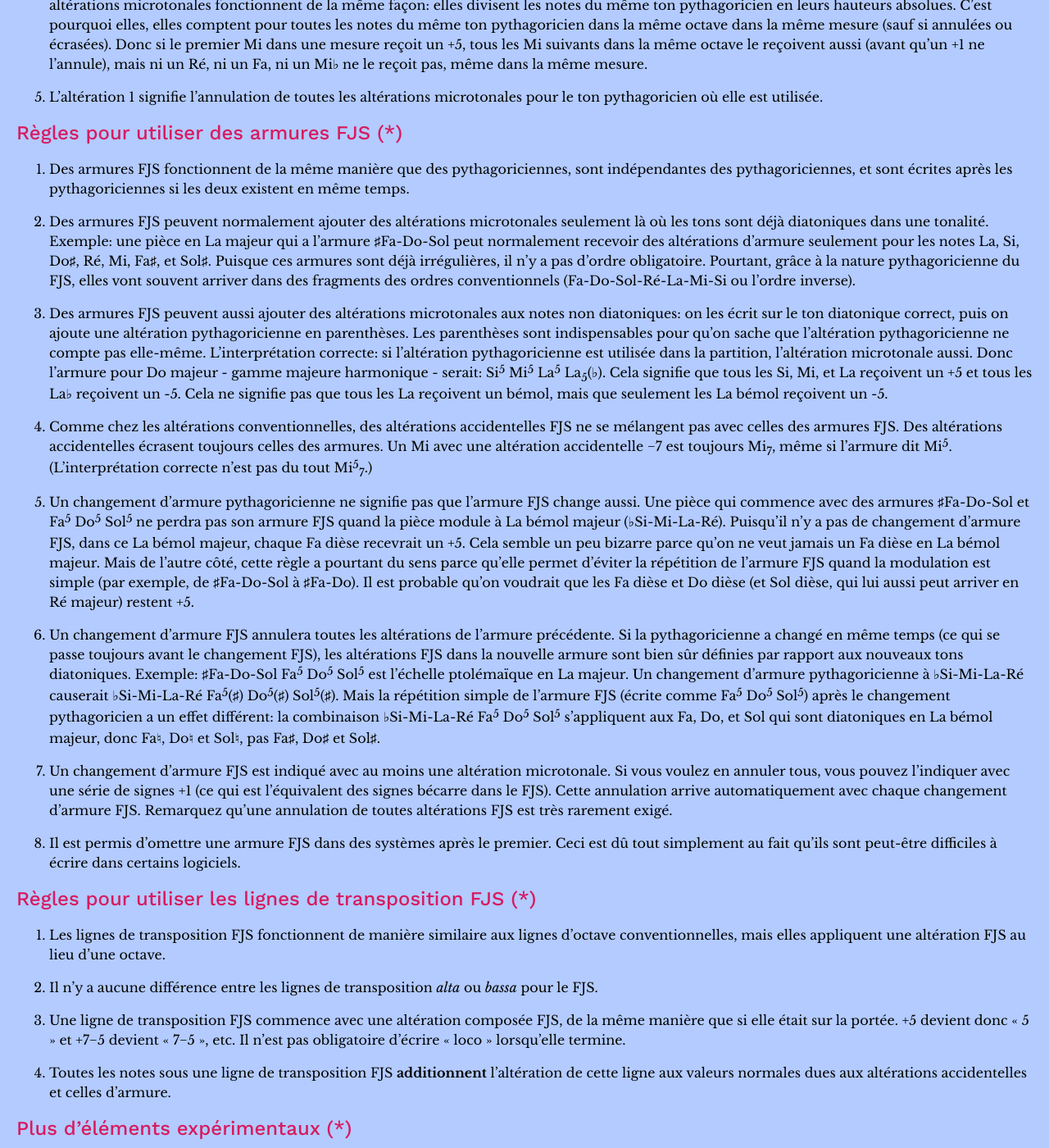
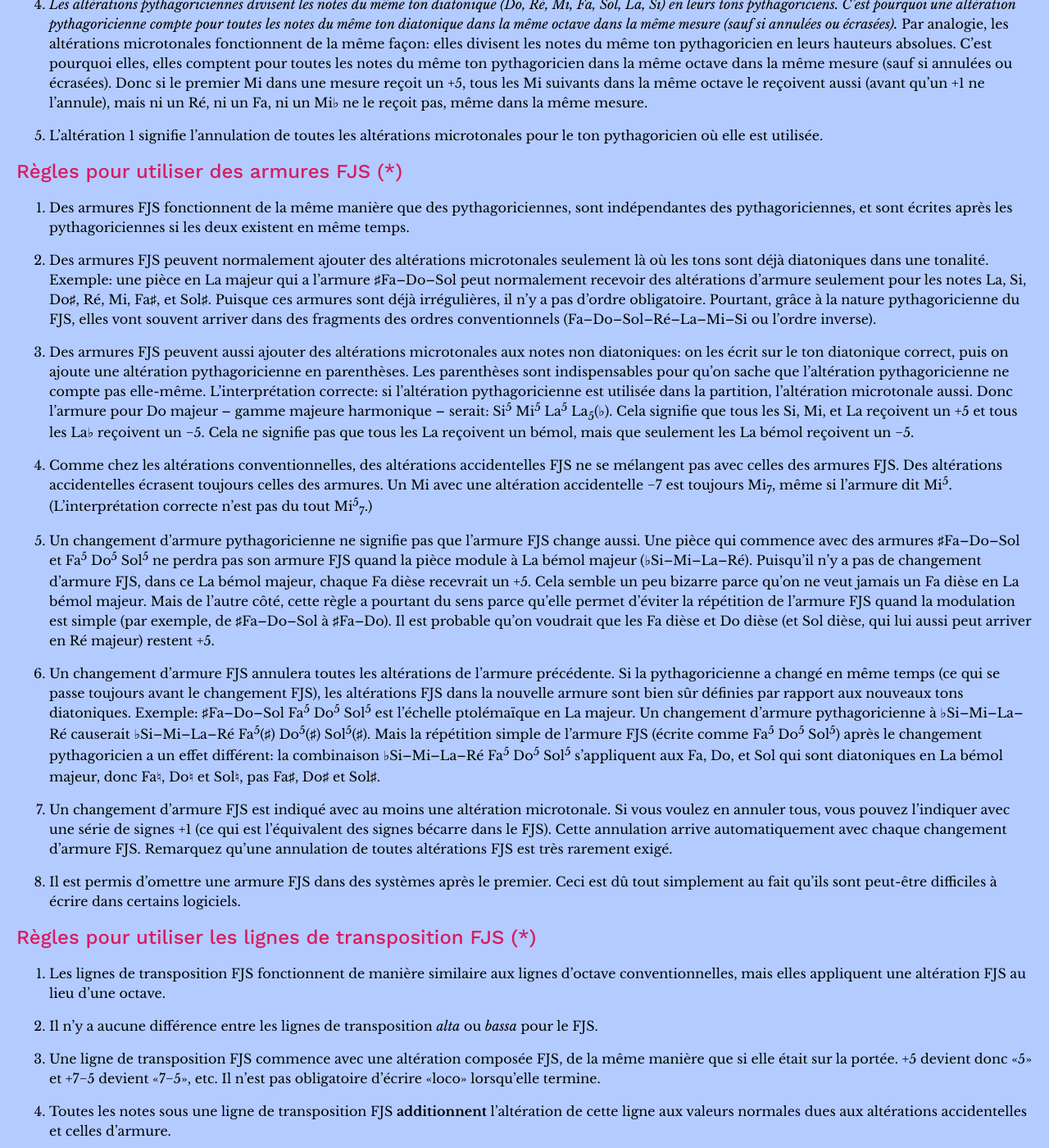
Before and after one commit to misotanni/misotanni.github.io, a Jekyll site: the page built from fjs/fr/rules.md, in a window 1280 px wide and 1400 px high, scrolled down 2417 px. Shown: the whole window at 82% size. Built offline with Jekyll 4.4.1, drawn with Linux system fonts in a browser that asks for light colours; our own code applies the rules of GitHub Pages for plain Markdown files; formulas are drawn with MathJax 3; some of the changed text lies outside the part shown.

Commit message:
huge french cleanup 7

```diff
--- a/fjs/fr/rules.md
+++ b/fjs/fr/rules.md
@@ -50,15 +52,15 @@
 
 ## Règles pour construire les noms de notes
 
-1. Pour la notation conventionnelle, le FJS utilise l'accord pythagoricien. Donc Do-Mi est 81/64, Do-Ré♭ est 256/243, Ré♭-Do♯ est 531441/524288, etc.
+1. Pour la notation conventionnelle, le FJS utilise l'accord pythagoricien. Donc Do–Mi est 81/64, Do–Ré♭ est 256/243, Ré♭–Do♯ est 531441/524288, etc.
 
-2. Un seul comma du nombre premier *p* (au-delà de 3) utilisera le nombre *p* (de préférence: en indice supérieur) pour indiquer une déviation de ce comma **dans la direction originale**. Exemple: Mi<sup>5</sup> est **plus bas** que Mi de 81/80 (puisque le comma de 5 égale 80/81); Fa<sup>11</sup> est **plus haut** que Fa de 33/32 (puisque le comma de 11 égale 33/32). On prononce ces noms en ajoutant le nombre au nom conventionnel: « Mi-cinq », « Fa-onze ». Il est permis aussi de les séparer avec un préfixe « super » pour accentuer la séparation. La direction originale reste inchangée.
+2. Un seul comma du nombre premier *p* (au-delà de 3) utilisera le nombre *p* (de préférence: en indice supérieur) pour indiquer une déviation de ce comma **dans la direction originale**. Exemple: Mi<sup>5</sup> est **plus bas** que Mi de 81/80 (puisque le comma de 5 égale 80/81); Fa<sup>11</sup> est **plus haut** que Fa de 33/32 (puisque le comma de 11 égale 33/32). On prononce ces noms en ajoutant le nombre au nom conventionnel: «Mi-cinq», «Fa-onze». Il est permis aussi de les séparer avec un préfixe «super» pour accentuer la séparation. La direction originale reste inchangée.
 
-3. Un seul comma du nombre premier *p* utilisera le nombre *p* en indice inférieur pour indiquer une déviation de ce comma **dans l'inverse de la direction originale**. Exemple: Mi♭<sub>5</sub> est plus haut que Mi♭ de 81/80; La<sub>19</sub> est plus bas que La de 513/512. On prononce ces noms en ajoutant le préfixe « sub », donc: « Mi-bémol-sub-cinq », « La-sub-dix-neuf ».
+3. Un seul comma du nombre premier *p* utilisera le nombre *p* en indice inférieur pour indiquer une déviation de ce comma **dans l'inverse de la direction originale**. Exemple: Mi♭<sub>5</sub> est plus haut que Mi♭ de 81/80; La<sub>19</sub> est plus bas que La de 513/512. On prononce ces noms en ajoutant le préfixe «sub», donc: «Mi-bémol-sub-cinq», «La-sub-dix-neuf».
 
 4. Pour représenter des déviations composées **dans la même orientation** (toutes otonales ou toutes utonales), **multipliez** les nombres des commas (ne les additionnez ou enchaînez pas), parce que ces nombres sont tous premiers, et seulement la multiplication de nombres premiers peut être décomposée d'une seule façon, ce qui est dû au théorème fondamental de l'arithmétique. Nous pouvons alors toujours savoir les nombres premiers qui étaient multipliés (l'ordre ne fait aucune différence). Exemple: Sol♯<sup>25</sup> est plus bas que Sol♯ de deux 81/80 et il n'y a que cette interprétation parce que 25 = 5 × 5 et il n'y a que cette factorisation.
 
-5. Le produit peut généralement être factorisé mentalement. Les produits les plus fréquents sont tous bien connus: 25, 35, 49, 125, 625, 343, 55, 77, 65, 121. Dans le cas où il n'est pas du tout claire (par exemple 119 = 7 × 17), on peut utiliser une notation alternative où tous les facteurs sont écrits en séquence, avec des virgules entre eux. L'exemple ci-dessus peut alors être écrit comme Sol♯<sup>5,5</sup>, les deux notations sont correctes. Si on écrit des commas en séquence, il est d'habitude de les écrire dans un ordre non décroissant. Donc Ré<sup>119</sup> serait Ré<sup>7,17</sup> plutôt que Ré<sup>17,7</sup>. Les deux extrêmes peuvent aussi être combinées comme vous voulez, en multipliant certains facteurs, mais pas tous; donc Sol<sup>11,125</sup> est identique à Sol<sup>1375</sup>. La prononciation n'est pas changée: « Sol-onze-cent-vingt-cinq ».
+5. Le produit peut généralement être factorisé mentalement. Les produits les plus fréquents sont tous bien connus: 25, 35, 49, 125, 625, 343, 55, 77, 65, 121. Dans le cas où il n'est pas du tout claire (par exemple 119 = 7 × 17), on peut utiliser une notation alternative où tous les facteurs sont écrits en séquence, avec des virgules entre eux. L'exemple ci-dessus peut alors être écrit comme Sol♯<sup>5,5</sup>, les deux notations sont correctes. Si on écrit des commas en séquence, il est d'habitude de les écrire dans un ordre non décroissant. Donc Ré<sup>119</sup> serait Ré<sup>7,17</sup> plutôt que Ré<sup>17,7</sup>. Les deux extrêmes peuvent aussi être combinées comme vous voulez, en multipliant certains facteurs, mais pas tous; donc Sol<sup>11,125</sup> est identique à Sol<sup>1375</sup>. La prononciation n'est pas changée: «Sol-onze-cent-vingt-cinq».
 
 6. Des produits de commas positifs et négatifs sont indépendants. Dans le cas où il y a les deux, on écrit en même temps un indice supérieur et inférieur. Exemple: Fa<sup>7</sup><sub>5</sub> signifie un Fa baissé de 64/63 et élevé de 81/80 (ou à l'inverse: élevé de 81/80 et puis baissé de 64/63, sans différence). Les produits des commas positifs et négatifs sont toujours premiers entre eux: sinon, il y a des facteurs qui peuvent être annulés; \*Do<sup>35</sup><sub>5</sub> est identique à Do<sup>7</sup>.
 
@@ -82,15 +84,15 @@
 
 1. Des armures FJS fonctionnent de la même manière que des pythagoriciennes, sont indépendantes des pythagoriciennes, et sont écrites après les pythagoriciennes si les deux existent en même temps.
 
-2. Des armures FJS peuvent normalement ajouter des altérations microtonales seulement là où les tons sont déjà diatoniques dans une tonalité. Exemple: une pièce en La majeur qui a l'armure ♯Fa-Do-Sol peut normalement recevoir des altérations d'armure seulement pour les notes La, Si, Do♯, Ré, Mi, Fa♯, et Sol♯. Puisque ces armures sont déjà irrégulières, il n'y a pas d'ordre obligatoire. Pourtant, grâce à la nature pythagoricienne du FJS, elles vont souvent arriver dans des fragments des ordres conventionnels (Fa-Do-Sol-Ré-La-Mi-Si ou l'ordre inverse).
+2. Des armures FJS peuvent normalement ajouter des altérations microtonales seulement là où les tons sont déjà diatoniques dans une tonalité. Exemple: une pièce en La majeur qui a l'armure ♯Fa–Do–Sol peut normalement recevoir des altérations d'armure seulement pour les notes La, Si, Do♯, Ré, Mi, Fa♯, et Sol♯. Puisque ces armures sont déjà irrégulières, il n'y a pas d'ordre obligatoire. Pourtant, grâce à la nature pythagoricienne du FJS, elles vont souvent arriver dans des fragments des ordres conventionnels (Fa–Do–Sol–Ré–La–Mi–Si ou l'ordre inverse).
 
-3. Des armures FJS peuvent aussi ajouter des altérations microtonales aux notes non diatoniques: on les écrit sur le ton diatonique correct, puis on ajoute une altération pythagoricienne en parenthèses. Les parenthèses sont indispensables pour qu'on sache que l'altération pythagoricienne ne compte pas elle-même. L'interprétation correcte: si l'altération pythagoricienne est utilisée dans la partition, l'altération microtonale aussi. Donc l'armure pour Do majeur - gamme majeure harmonique - serait: Si<sup>5</sup> Mi<sup>5</sup> La<sup>5</sup> La<sub>5</sub>(♭). Cela signifie que tous les Si, Mi, et La reçoivent un +5 et tous les La♭ reçoivent un -5. Cela ne signifie pas que tous les La reçoivent un bémol, mais que seulement les La bémol reçoivent un -5.
+3. Des armures FJS peuvent aussi ajouter des altérations microtonales aux notes non diatoniques: on les écrit sur le ton diatonique correct, puis on ajoute une altération pythagoricienne en parenthèses. Les parenthèses sont indispensables pour qu'on sache que l'altération pythagoricienne ne compte pas elle-même. L'interprétation correcte: si l'altération pythagoricienne est utilisée dans la partition, l'altération microtonale aussi. Donc l'armure pour Do majeur – gamme majeure harmonique – serait: Si<sup>5</sup> Mi<sup>5</sup> La<sup>5</sup> La<sub>5</sub>(♭). Cela signifie que tous les Si, Mi, et La reçoivent un +5 et tous les La♭ reçoivent un −5. Cela ne signifie pas que tous les La reçoivent un bémol, mais que seulement les La bémol reçoivent un −5.
 
 4. Comme chez les altérations conventionnelles, des altérations accidentelles FJS ne se mélangent pas avec celles des armures FJS. Des altérations accidentelles écrasent toujours celles des armures. Un Mi avec une altération accidentelle −7 est toujours Mi<sub>7</sub>, même si l'armure dit Mi<sup>5</sup>. (L'interprétation correcte n'est pas du tout Mi<sup>5</sup><sub>7</sub>.)
 
-5. Un changement d'armure pythagoricienne ne signifie pas que l'armure FJS change aussi. Une pièce qui commence avec des armures ♯Fa-Do-Sol et Fa<sup>5</sup> Do<sup>5</sup> Sol<sup>5</sup> ne perdra pas son armure FJS quand la pièce module à La bémol majeur (♭Si-Mi-La-Ré). Puisqu'il n'y a pas de changement d'armure FJS, dans ce La bémol majeur, chaque Fa dièse recevrait un +5. Cela semble un peu bizarre parce qu'on ne veut jamais un Fa dièse en La bémol majeur. Mais de l'autre côté, cette règle a pourtant du sens parce qu'elle permet d'éviter la répétition de l'armure FJS quand la modulation est simple (par exemple, de ♯Fa-Do-Sol à ♯Fa-Do). Il est probable qu'on voudrait que les Fa dièse et Do dièse (et Sol dièse, qui lui aussi peut arriver en Ré majeur) restent +5.
+5. Un changement d'armure pythagoricienne ne signifie pas que l'armure FJS change aussi. Une pièce qui commence avec des armures ♯Fa–Do–Sol et Fa<sup>5</sup> Do<sup>5</sup> Sol<sup>5</sup> ne perdra pas son armure FJS quand la pièce module à La bémol majeur (♭Si–Mi–La–Ré). Puisqu'il n'y a pas de changement d'armure FJS, dans ce La bémol majeur, chaque Fa dièse recevrait un +5. Cela semble un peu bizarre parce qu'on ne veut jamais un Fa dièse en La bémol majeur. Mais de l'autre côté, cette règle a pourtant du sens parce qu'elle permet d'éviter la répétition de l'armure FJS quand la modulation est simple (par exemple, de ♯Fa–Do–Sol à ♯Fa–Do). Il est probable qu'on voudrait que les Fa dièse et Do dièse (et Sol dièse, qui lui aussi peut arriver en Ré majeur) restent +5.
 
-6. Un changement d'armure FJS annulera toutes les altérations de l'armure précédente. Si la pythagoricienne a changé en même temps (ce qui se passe toujours avant le changement FJS), les altérations FJS dans la nouvelle armure sont bien sûr définies par rapport aux nouveaux tons diatoniques. Exemple: ♯Fa-Do-Sol Fa<sup>5</sup> Do<sup>5</sup> Sol<sup>5</sup> est l'échelle ptolémaïque en La majeur. Un changement d'armure pythagoricienne à ♭Si-Mi-La-Ré causerait ♭Si-Mi-La-Ré Fa<sup>5</sup>(♯) Do<sup>5</sup>(♯) Sol<sup>5</sup>(♯). Mais la répétition simple de l'armure FJS (écrite comme Fa<sup>5</sup> Do<sup>5</sup> Sol<sup>5</sup>) après le changement pythagoricien a un effet différent: la combinaison ♭Si-Mi-La-Ré Fa<sup>5</sup> Do<sup>5</sup> Sol<sup>5</sup> s'appliquent aux Fa, Do, et Sol qui sont diatoniques en La bémol majeur, donc Fa♮, Do♮ et Sol♮, pas Fa♯, Do♯ et Sol♯.
+6. Un changement d'armure FJS annulera toutes les altérations de l'armure précédente. Si la pythagoricienne a changé en même temps (ce qui se passe toujours avant le changement FJS), les altérations FJS dans la nouvelle armure sont bien sûr définies par rapport aux nouveaux tons diatoniques. Exemple: ♯Fa–Do–Sol Fa<sup>5</sup> Do<sup>5</sup> Sol<sup>5</sup> est l'échelle ptolémaïque en La majeur. Un changement d'armure pythagoricienne à ♭Si–Mi–La–Ré causerait ♭Si–Mi–La–Ré Fa<sup>5</sup>(♯) Do<sup>5</sup>(♯) Sol<sup>5</sup>(♯). Mais la répétition simple de l'armure FJS (écrite comme Fa<sup>5</sup> Do<sup>5</sup> Sol<sup>5</sup>) après le changement pythagoricien a un effet différent: la combinaison ♭Si–Mi–La–Ré Fa<sup>5</sup> Do<sup>5</sup> Sol<sup>5</sup> s'appliquent aux Fa, Do, et Sol qui sont diatoniques en La bémol majeur, donc Fa♮, Do♮ et Sol♮, pas Fa♯, Do♯ et Sol♯.
 
 7. Un changement d'armure FJS est indiqué avec au moins une altération microtonale. Si vous voulez en annuler tous, vous pouvez l'indiquer avec une série de signes +1 (ce qui est l'équivalent des signes bécarre dans le FJS). Cette annulation arrive automatiquement avec chaque changement d'armure FJS. Remarquez qu'une annulation de toutes altérations FJS est très rarement exigé.
 
@@ -102,7 +104,7 @@
 
 2. Il n'y a aucune différence entre les lignes de transposition *alta* ou *bassa* pour le FJS.
 
-3. Une ligne de transposition FJS commence avec une altération composée FJS, de la même manière que si elle était sur la portée. +5 devient donc « 5 » et +7−5 devient « 7−5 », etc. Il n'est pas obligatoire d'écrire « loco » lorsqu'elle termine.
+3. Une ligne de transposition FJS commence avec une altération composée FJS, de la même manière que si elle était sur la portée. +5 devient donc «5» et +7−5 devient «7−5», etc. Il n'est pas obligatoire d'écrire «loco» lorsqu'elle termine.
 
 4. Toutes les notes sous une ligne de transposition FJS **additionnent** l'altération de cette ligne aux valeurs normales dues aux altérations accidentelles et celles d'armure.
 
@@ -116,28 +118,28 @@
 
 Ici on voit Sol♭<sup>7</sup><sub>5</sub> et Fa♯<sup>5</sup><sub>7</sub>.
 
-<img src="../assets/example_5.png" alt="G♭7_5–F♯5_7">
+<img src="../assets/example_5.png" alt="Sol♭7_5–Fa♯5_7">
 
 Ici: Do♯<sup>5</sup> Do♯<sup>5</sup>; Do♯<sup>5</sup> Do♯; Do♯<sup>5</sup> Do; Do♯<sup>5</sup> Do<sup>5</sup>.
 
-<img src="../assets/example_4.png" alt="C♯5–C, C♯5–C1, C♯5–C♮, C♯5–C♮5">
+<img src="../assets/example_4.png" alt="Do♯5–Do, Do♯5–Do1, Do♯5–Do♮, Do♯5–Do♮5">
 
 L'échelle suivante est celle de La majeur; La, Si, Do♯<sup>5</sup>, Ré, Mi, Fa♯<sup>5</sup>, Sol♯<sup>5</sup>, La.
 
-<img src="../assets/example_6.png" alt="♯FCG F5 C5 G5: A–B–C–D–E–F–G–A">
+<img src="../assets/example_6.png" alt="♯Fa–Do–Sol Fa5 Do5 Sol5: La–Si–Do–Ré–Mi–Fa–Sol–La">
 
-L'échelle suivante est la partie 8-16 de l'échelle harmonique sur Fa; Fa, Sol, La<sup>5</sup>, Si♭<sup>11</sup>, Do, Ré♭<sup>13</sup>, Mi♭<sup>7</sup>, Mi<sup>5</sup>, Fa. (L'armure n'est pas pratique, mais possible.)
+L'échelle suivante est la partie 8–16 de l'échelle harmonique sur Fa; Fa, Sol, La<sup>5</sup>, Si♭<sup>11</sup>, Do, Ré♭<sup>13</sup>, Mi♭<sup>7</sup>, Mi<sup>5</sup>, Fa. (L'armure n'est pas pratique, mais possible.)
 
-<img src="../assets/example_7.png" alt="♭B ♭D A5 E5 B11 D13 E(♭)7: F–G–A–B–C–D–E♭–E♮–F">
+<img src="../assets/example_7.png" alt="♭Si–Ré La5 Mi5 Si11 Ré13 Mi(♭)7: Fa–Sol–La–Si–Do–Ré–Mi♭–Mi♮–Fa">
 
 La progression suivante contient deux accords de septième diminuée 10:12:14:17 et deux triades majeures 4:5:6, sur La, Ré, Sol, Do, dans cet ordre.
 
-<img src="../assets/example_8.png" alt="E5 B5 F(♯)5 C(♯)5 B(♭)17 A(♭)17: C♯–B♭–E1–G7, D–A–D–F♯, B–A♭–D–F7, C–G–C–E">
+<img src="../assets/example_8.png" alt="Mi5 Si5 Fa(♯)5 Do(♯)5 Si(♭)17 La(♭)17: Do♯–Si♭–Mi1–Sol7, Ré–La–Ré–Fa♯, Si–La♭–Ré–Fa7, Do–Sol–Do–Mi">
 
 La progression suivante démontre l'utilité de la règle qu'un changement d'armure pythagoricien ne signifie pas toujours celui du FJS. Ici on voit: La majeur, Mi majeur, La majeur, La septième de dominante, Ré majeur, Sol majeur, Ré majeur deuxième renversement, Mi majeur avec La, La septième de dominante, Ré majeur. Ici, les triades majeures sont toutes 4:5:6 et les accords de septième de dominante sont tous 4:5:6:7. L'armure FJS ne disparait pas après la modulation, ce qui est utile parce qu'il faudrait qu'un Sol dièse en Ré majeur soit +5.
 
-<img src="../assets/example_9.png" alt="♯FCG F5 C5 G5: A–E–C–A, E–E–B–G, A–E–C–A, G7–E–C–A, ♯FC: F–A–D–A, G–B–D–G, A–A–D–F, A–B–E–G♯, A–C♯–E–G7, D–A–D–F♯">
+<img src="../assets/example_9.png" alt="♯Fa–Do–Sol Fa5 Do5 Sol5: La–Mi–Do–La, Mi–Mi–Si–Sol, La–Mi–Do–La, Sol7–Mi–Do–La, ♯Fa–Do: Fa–La–Ré–La, Sol–Si–Ré–Sol, La–La–Ré–Fa, La–Si–Mi–Sol♯, La–Do♯–Mi–Sol7, Ré–La–Ré–Fa♯">
 
 Cet exemple-ci utilise les huit notes Do, Ré, Mi<sup>5</sup>, Fa, Sol, La<sup>5</sup>, La, et Si<sup>5</sup> sans aucune armure.
 
-<img src="../assets/example_10.png" alt="C–D–G–C–D–G–C–D–G, 5: E–A–B–E–A–B–E–A–B, loco: F–G–C–F–G–C–F–G–C, D–G–A–D–G–A–D–G–A">
+<img src="../assets/example_10.png" alt="Do–Ré–Sol–Do–Ré–Sol–Do–Ré–Sol, 5: Mi–La–Si–Mi–La–Si–Mi–La–Si, loco: Fa–Sol–Do–Fa–Sol–Do–Fa–Sol–Do, Ré–Sol–La–Ré–Sol–La–Ré–Sol–La">
```
Also changed, not shown: other parts of fjs/fr/rules.md (+6 -4 lines).
